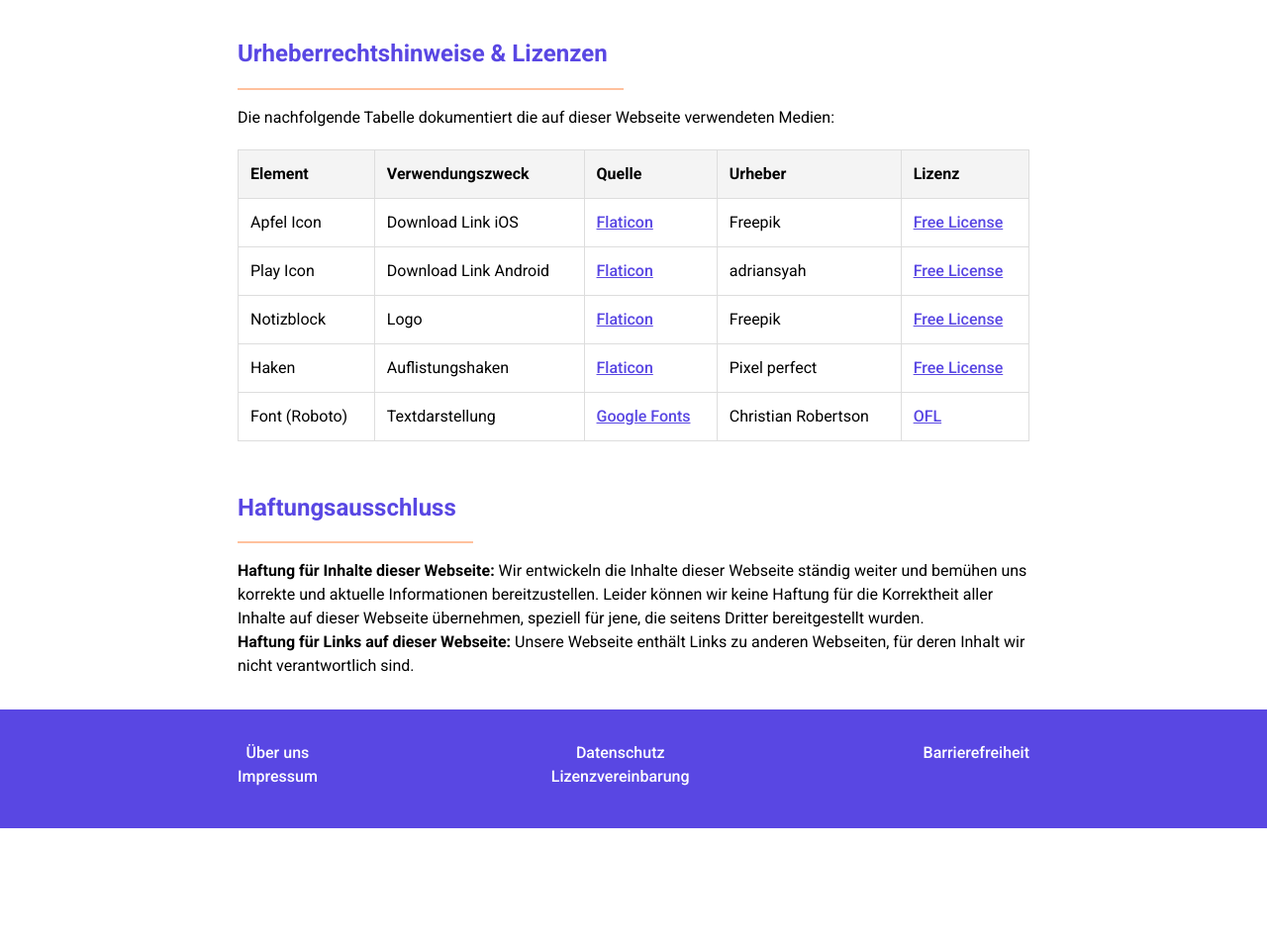
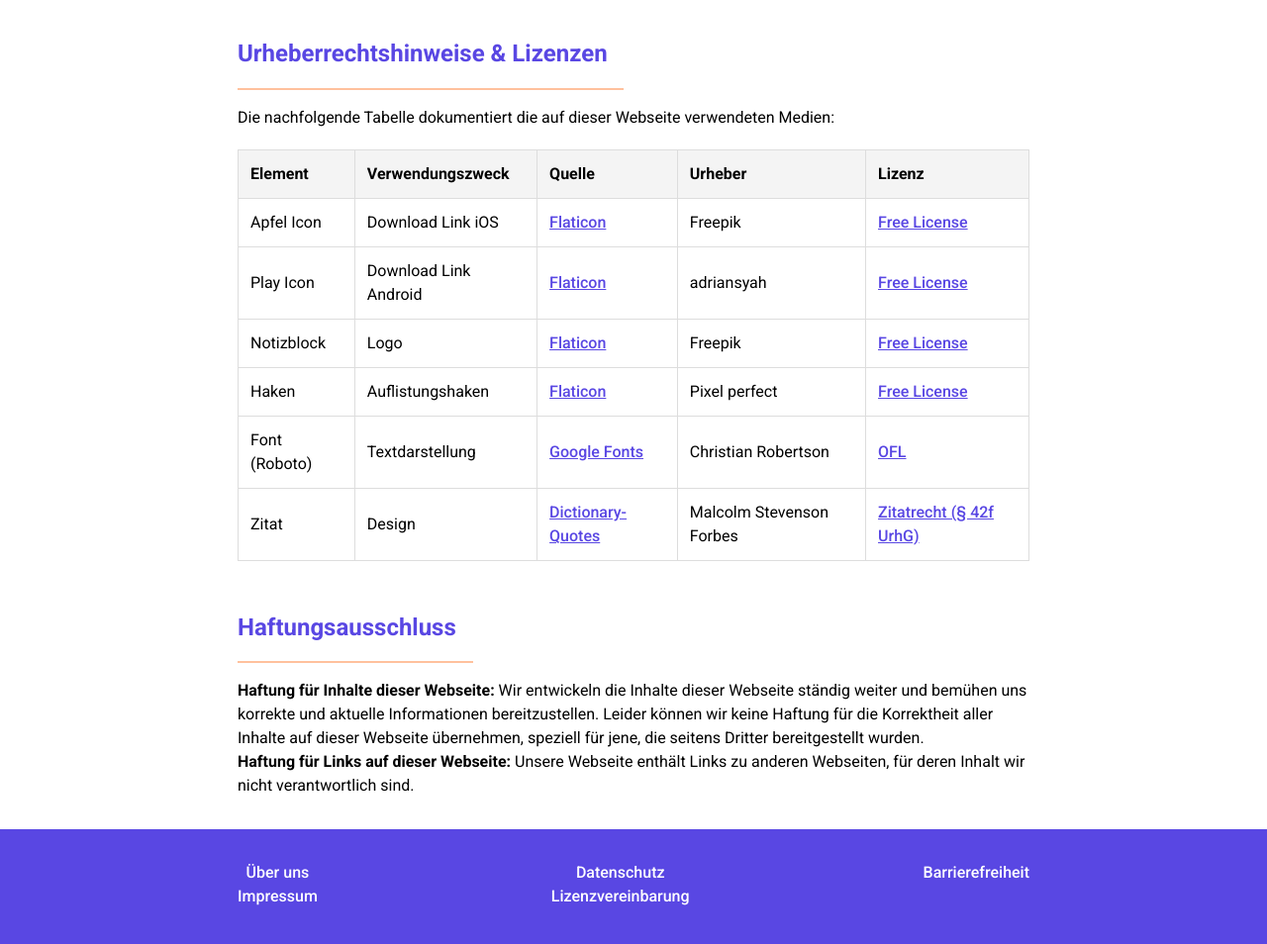
Before and after one commit to alenastx/funteckna, a website built with Vite: page src/impressum.html in a window 1280 px wide. Shown: the part 1033-1987 px from the top of the page at 99% size. Before the commit the page ends 1870 px from the top, so only its background shows below. Built offline with nearby package versions, Linux system fonts and the light colour scheme.

Commit message:
added source of quote

```diff
--- a/index.html
+++ b/index.html
@@ -37,7 +37,7 @@
         <h1 class="pt-8 pb-8 text-xl citation bg-[var(--primaryLight)]">
           "Feder und Papier entzünden mehr Feuer als alle Streichhölzer der
           Welt." <br />
-          - Malcom Stevenson Forbes
+          - Malcolm Stevenson Forbes
         </h1>
         <p class="text-xl">
           Skizzieren, Aufschreiben & Anmerken <br />
--- a/src/impressum.html
+++ b/src/impressum.html
@@ -253,6 +253,29 @@
                 >
               </td>
             </tr>
+            <tr>
+              <td>Zitat</td>
+              <td>Design</td>
+              <td>
+                <a
+                  href="https://www.dictionary-quotes.com/feder-und-papier-entzunden-mehr-feuer-als-alle-streichholzer-der-welt-malcolm-stevenson-forbes/"
+                  target="_blank"
+                  rel="noopener noreferrer"
+                  class="underline"
+                  >Dictionary-Quotes</a
+                >
+              </td>
+              <td>Malcolm Stevenson Forbes</td>
+              <td>
+                <a
+                  href="https://www.ris.bka.gv.at/Dokument.wxe?Dokumentnummer=NOR40241393&Abfrage=Bundesnormen"
+                  target="_blank"
+                  rel="noopener noreferrer"
+                  class="underline"
+                  >Zitatrecht (§ 42f UrhG)</a
+                >
+              </td>
+            </tr>
           </tbody>
         </table>
       </div>
```
